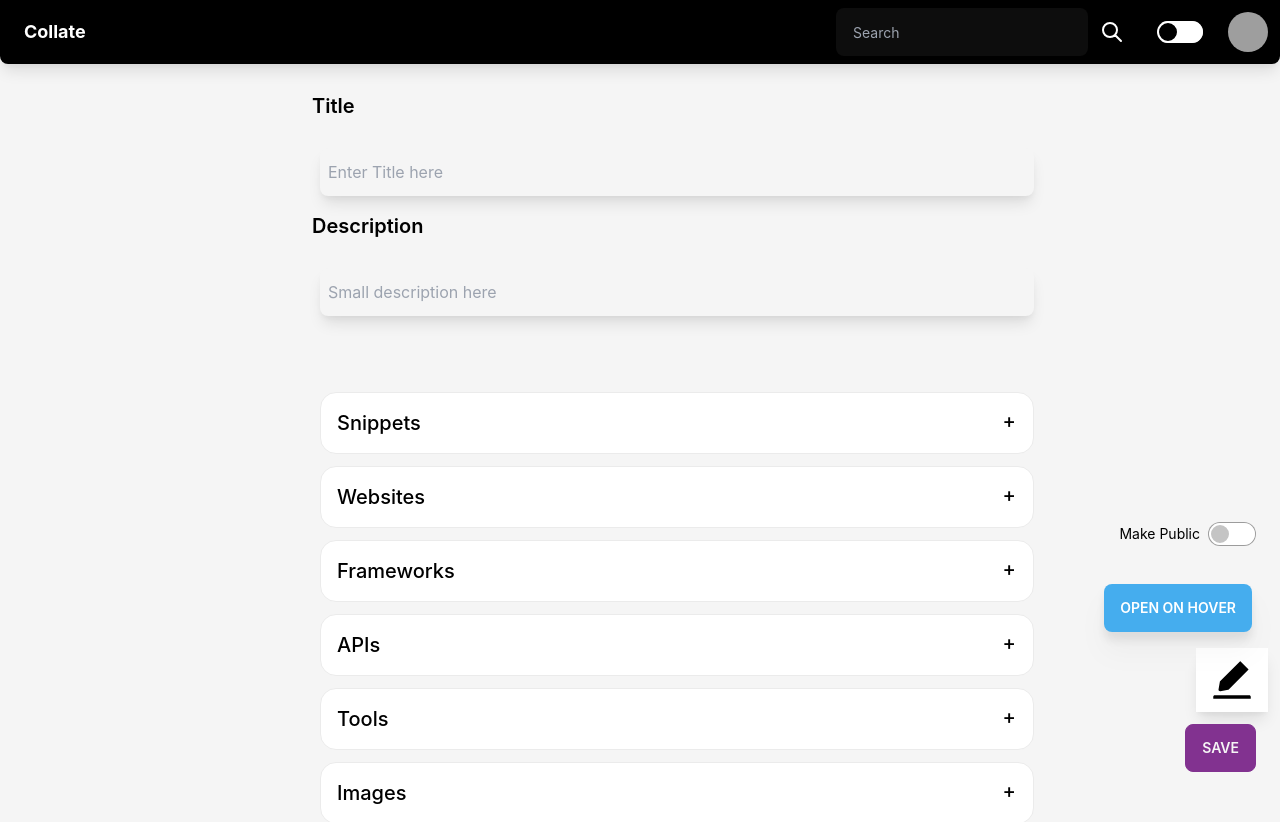
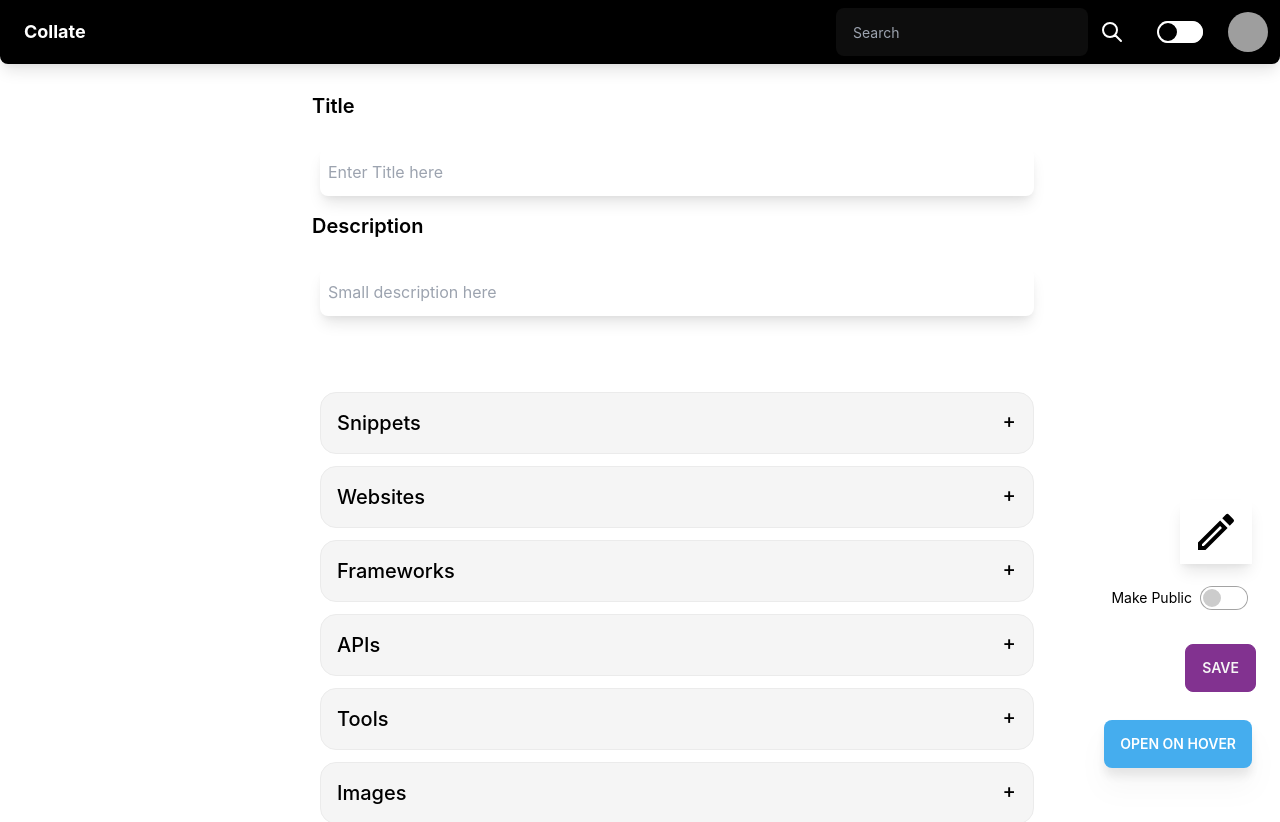
Before and after one commit to Hitansh159/Collate, a React (Create React App) app in the folder client/: page /editor in a window 1280 px wide. Shown: the top 822 px of the page. Built offline with nearby package versions, Linux system fonts and the light colour scheme; grey boxes are pictures that could not be loaded; what @tailwindcss/typography would draw is missing.

Commit message:
editor updated for dark mode

```diff
--- a/client/src/components/editor/editor.jsx
+++ b/client/src/components/editor/editor.jsx
@@ -5,7 +5,7 @@
 import Textarea from "./textarea/textarea";
 import { useDispatch, useSelector } from "react-redux";
 import FieldGroup from "./fieldgroup/fieldgroup";
-import { AiFillEdit, AiOutlineEdit } from "react-icons/ai";
+import { MdOutlineEditOff, MdOutlineModeEditOutline } from "react-icons/md";
 import { IconContext } from "react-icons";
 
 /*
@@ -44,40 +44,35 @@
   }
 
   return (
-    <div className="bg-base-200" data-theme={Theme ? 'dark' : 'ckmy'} >
+    <div className="bg-base-100" data-theme={Theme ? 'dark' : 'ckmy'} >
       <Navbar />
 
-      <div class="py-4 artboard artboard-demo bg-transparent border-0 shadow-none fixed z-40 bottom-0 right-0 mx-3 flex items-end">
-        <div class="form-control m-2">
+      <div class="py-4 artboard artboard-demo w-auto bg-transparent border-0 shadow-none fixed z-40 bottom-0 right-0 mx-3 flex items-end">
+
+
+        <IconContext.Provider value={{ size: '3em' }} >
+          <div class="shadow-lg px-3 py-2 mr-4 max-h-16 bg-base-100">
+            <buttom onClick={editToggle}>
+              {Resource.edit ?
+                <MdOutlineModeEditOutline />
+                : <MdOutlineEditOff />}
+            </buttom>
+          </div>
+        </IconContext.Provider>
+
+        <div class="form-control m-2 mr-4">
           <label class="cursor-pointer label">
             <span class="label-text m-2">Make Public</span>
             <input type="checkbox" class="toggle toggle-primary" />
           </label>
         </div>
 
+        <button class="btn btn-success m-3">Save</button>
+
         <Add />
 
-        <IconContext.Provider value={{ size: '3em' }} >
-          <div class="shadow-lg px-3 py-2 max-h-16 bg-base-100">
-            <buttom onClick={editToggle}>
-              {Resource.edit ?
-                <AiFillEdit />
-                : <AiOutlineEdit />}
-            </buttom>
-          </div>
-        </IconContext.Provider>
-        <button class="btn btn-success m-3">Save</button>
       </div>
 
-
-      {/*
-      <div className="fixed z-10 bottom-0 right-0 flex flex-col justify-items-end p-3">
-
-
-
-
-
-      </div> */}
 
       <div className="grid grid-cols-9 gap-4 z-0">
 
--- a/client/src/components/editor/fieldgroup/fieldgroup.js
+++ b/client/src/components/editor/fieldgroup/fieldgroup.js
@@ -9,9 +9,9 @@
     console.log(state[name.toLowerCase()], name);
 
     return (
-        <div class="collapse w-9/12 max-w-6xl self-center border rounded-box bg-base-100 border-base-300 collapse-plus m-3 focus:bg-primary-focus ">
+        <div class="collapse w-9/12 max-w-6xl self-center border rounded-box bg-base-200 border-base-300 collapse-plus m-3 focus:bg-base-200">
             <input type="checkbox" />
-            <div class="collapse-title text-xl font-medium">
+            <div class="collapse-title text-xl font-medium text-primary-content shadow-lg dark:bg-base-100">
                 {name}
             </div>
             <div class="collapse-content">
--- a/client/src/components/editor/input/input.js
+++ b/client/src/components/editor/input/input.js
@@ -14,9 +14,9 @@
     return (
         <div className="flex flex-col">
             <label class="label w-full">
-                <span class="card-title">{label}</span>
+                <span class="card-title text-primary-content">{label}</span>
             </label>
-            <input type="text" placeholder={placeholder} className="w-9/12 max-w-5xl mx-3 my-2 p-2 rounded-lg shadow-lg min-h-12 bg-base-200 hover:bg-base-100 focus:bg-base-100 focus:outline-none focus:ring-2 focus:ring-primary-focus " onChange={click} disabled={!state.edit}/>
+            <input type="text" placeholder={placeholder} className="w-9/12 max-w-5xl mx-3 my-2 p-2 rounded-lg shadow-lg min-h-12 bg-base-100 hover:bg-base-200 focus:bg-base-200 focus:outline-none focus:ring-2 focus:ring-primary-focus " onChange={click} disabled={!state.edit} required/>
         </div>
     );
 }
--- a/client/src/components/editor/textarea/textarea.js
+++ b/client/src/components/editor/textarea/textarea.js
@@ -14,14 +14,14 @@
 
 
     return (
-        <div class="card shadow-lg bg-base-100">
+        <div class="card shadow-lg bg-base-100 m-2">
             <div class="card-body">
-                <h2 class="card-title">{name}</h2>
+                <h2 class="card-title dark:text-gray-400">{name}</h2>
                 <div class="form-control">
                     <label class="label">
                         <span class="label-text">Write your code here</span>
                     </label>
-                    <textarea class="textarea h-24 textarea-bordered textarea-primary" placeholder="Bio" disabled={!state.edit} onChange={changeHandeler}></textarea>
+                    <textarea class="textarea h-24 textarea-bordered textarea-primary" placeholder={`Enter your ${groupName}`} disabled={!state.edit} onChange={changeHandeler}></textarea>
                 </div>
             </div>
         </div>
--- a/client/src/components/login/login.jsx
+++ b/client/src/components/login/login.jsx
@@ -3,9 +3,12 @@
 import { setLogin } from "../../actions/user";
 import Navbar from "../home/navbar/navbar";
 import { useHistory } from "react-router-dom";
+import { useSelector } from "react-redux";
 
 const LoginPage = () => {
   const history = useHistory();
+
+  const Theme = useSelector((state) => (state.Theme));
 
   function sawoLoginCallback(payload) {
     console.log(payload);
@@ -21,11 +24,10 @@
   };
 
   return (
-    <div className="min-h-screen">
+    <div className="min-h-screen" data-theme={Theme ? 'dark' : 'ckmy'} >
       <Navbar />
       <div className="w-96 mt-10 m-auto flex flex-col items-center min-h-full">
-
-        <SawoLogin config={sawoConfig} className="self-center" />
+        <SawoLogin config={sawoConfig} />
       </div>
     </div>
   );
```
